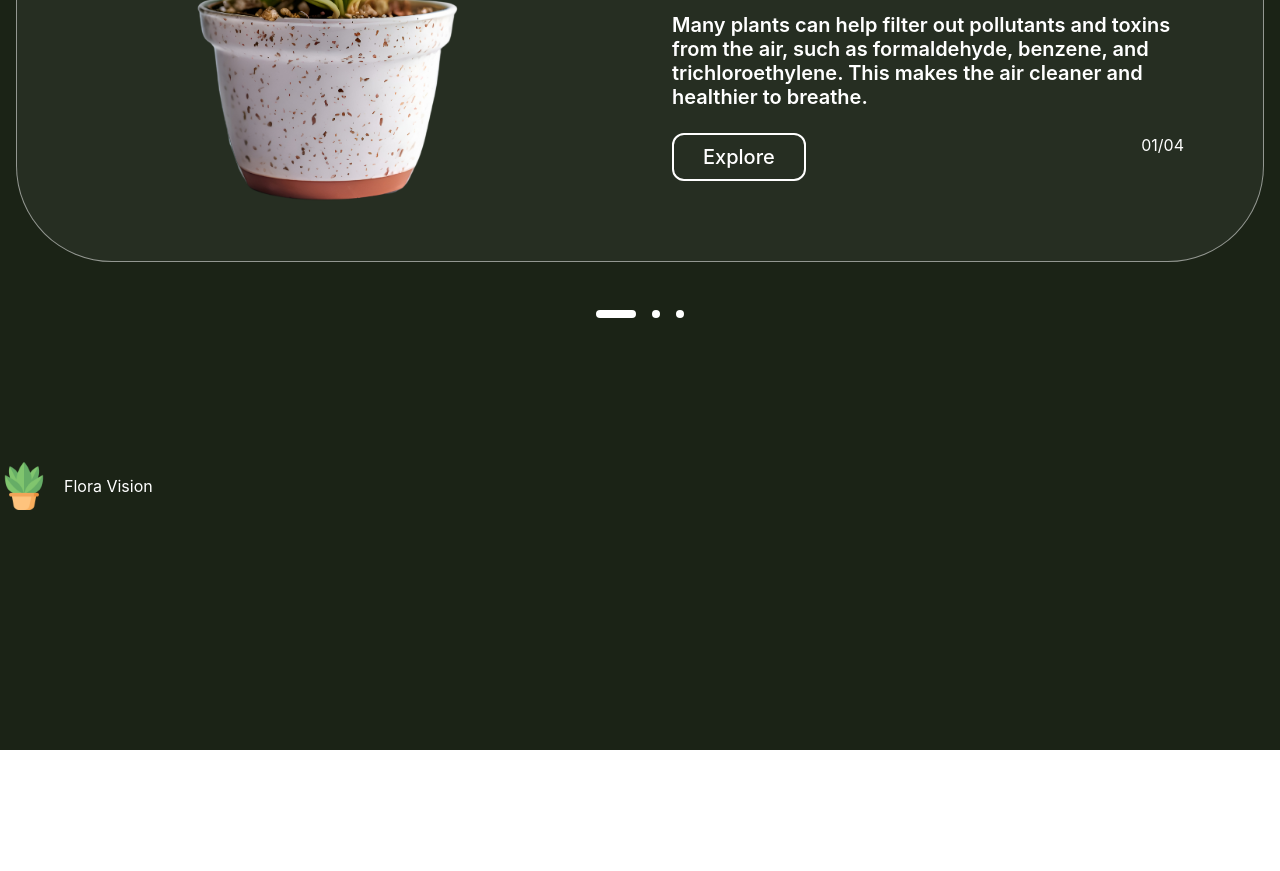
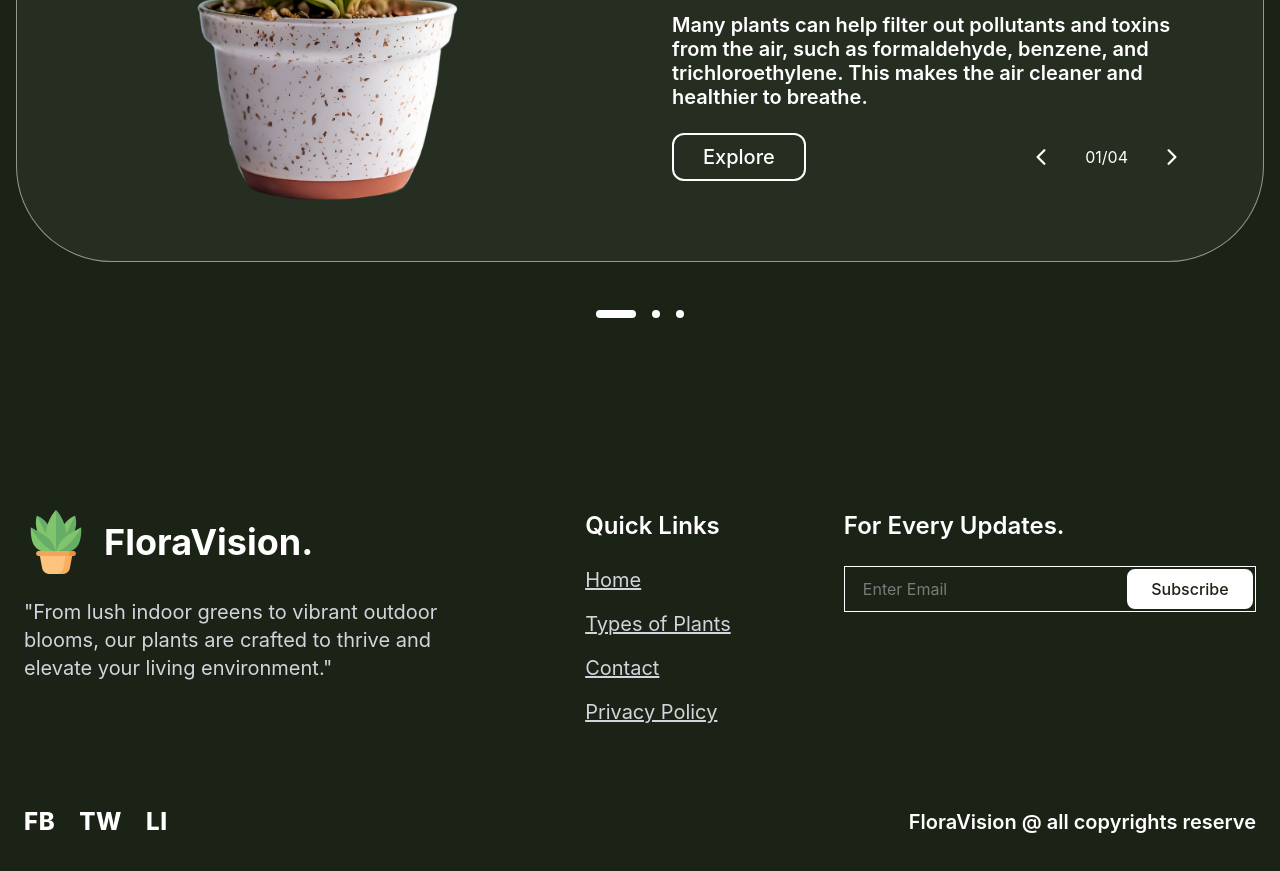
Before and after one commit to Aditya82003/floraVision, a React (Vite) app in the folder frontend/: page / in a window 1280 px wide. Shown: the part 5680-6551 px from the top of the page. Before the commit the page ends 6430 px from the top, so only its background shows below. Built offline with nearby package versions, Linux system fonts and the light colour scheme.

Commit message:
Create footer

```diff
--- a/frontend/src/components/ui/Footer.tsx
+++ b/frontend/src/components/ui/Footer.tsx
@@ -1,19 +1,77 @@
-import footerImg from '../../assets/5e88b52117aa40baa6a96e43b5c4e57858edaa47.png'
+import { Link } from "react-router";
+import footerImg from "../../assets/5e88b52117aa40baa6a96e43b5c4e57858edaa47.png";
+import Button from "./Button";
+
 const Footer = () => {
   return (
-    <footer className="container mx-auto flex gap-4 h-[18rem] text-white">
-        <div>
-            <div className='flex gap-4 items-center'>
-                <img src={footerImg} className='w-12 h-12 object-contain'/>
-                <h1>Flora Vision</h1>
-            </div>
+    <footer className="container mx-auto px-6 py-12 text-white">
+      <div className="flex flex-col gap-12 md:flex-row md:justify-between">
+
+        <div className="flex flex-col gap-6 md:max-w-md">
+          <div className="flex items-center gap-4 justify-center md:justify-start">
+            <img
+              src={footerImg}
+              alt="FloraVision Logo"
+              className="h-14 w-14 object-contain md:h-16 md:w-16"
+            />
+
+            <h1 className="text-4xl font-bold">FloraVision.</h1>
+          </div>
+
+          <p className="text-center md:text-left text-base md:text-xl leading-7 text-gray-300">
+            "From lush indoor greens to vibrant outdoor blooms, our plants are
+            crafted to thrive and elevate your living environment."
+          </p>
         </div>
-        <div>
+
+        <div className="text-center md:text-left">
+          <h2 className="mb-6 text-2xl font-semibold">Quick Links</h2>
+
+          <ul className="space-y-4 text-gray-300 text-xl">
+            <li className="cursor-pointer hover:text-green-400 transition underline">
+              Home
+            </li>
+            <li className="cursor-pointer hover:text-green-400 transition underline">
+              Types of Plants
+            </li>
+            <li className="cursor-pointer hover:text-green-400 transition underline">
+              Contact
+            </li>
+            <li className="cursor-pointer hover:text-green-400 transition underline">
+              Privacy Policy
+            </li>
+          </ul>
+        </div>
+
+        <div className="text-center md:text-left">
+          <h2 className="mb-6 text-2xl font-semibold">For Every Updates.</h2>
+
+          <div className="flex border p-[2px]">
+            <input
+              type="text"
+              placeholder="Enter Email"
+              className="w-full bg-transparent px-4 py-2 text-gray-300 outline-none"
+            />
+            <Button variant="solid" className=" text-[rgba(27,35,22,1)] hover:text-green-700">Subscribe</Button>
+
+          </div>
+        </div>
+      </div>
+
+
+      <div className="flex flex-col items-center justify-between gap-4 mt-[5rem] md:flex-row">
+        <div className="flex gap-6">
+          <Link to="#"><span className="font-extrabold text-2xl tracking-wide">FB</span></Link>
+          <Link to="#"><span className="font-extrabold text-2xl tracking-wide">TW</span></Link>
+          <Link to="#"><span className="font-extrabold text-2xl tracking-wide">LI</span></Link>
 
         </div>
+        <p className="font-semibold text-xl text-white">FloraVision @ all copyrights reserve</p>
 
+
+      </div>
     </footer>
-  )
-}
+  );
+};
 
-export default Footer
+export default Footer;
--- a/frontend/src/pages/O2.tsx
+++ b/frontend/src/pages/O2.tsx
@@ -1,5 +1,7 @@
 import besto2 from '../assets/c8eb5b1abede1308e0eaf899d1f7faae62a0c2f6.png'
 import Button from '../components/ui/Button'
+import { IoIosArrowBack } from "react-icons/io";
+import { IoIosArrowForward } from "react-icons/io";
 const O2 = () => {
     return (
         <section className='flex flex-col items-center my-[8rem] '>
@@ -44,9 +46,13 @@ const O2 = () => {
                         <h1 className='text-2xl md:text-4xl font-semibold'>We Have Small And Best O2 Plants Collection’s</h1>
                         <p className='text-lg md:text-xl font-semibold leading-6'>Oxygen-producing plants, often referred to as "O2 plants," are those that release oxygen into the atmosphere through the process of photosynthesis.</p>
                         <p className='text-lg md:text-xl font-semibold leading-6'>Many plants can help filter out pollutants and toxins from the air, such as formaldehyde, benzene, and trichloroethylene. This makes the air cleaner and healthier to breathe.</p>
-                        <div className='w-full flex justify-between'>
+                        <div className='w-full flex justify-between items-center'>
                             <Button className='text-xl font-extralight px-8'>Explore</Button>
-                            <div>01/04</div>
+                            <div className='flex'>
+                                <IoIosArrowBack className='text-2xl mr-[2rem]'/>
+                                <span>01/04</span>
+                                <IoIosArrowForward className='text-2xl ml-[2rem]'/>
+                                </div>
                         </div>
                     </div>
                 </div>
```
